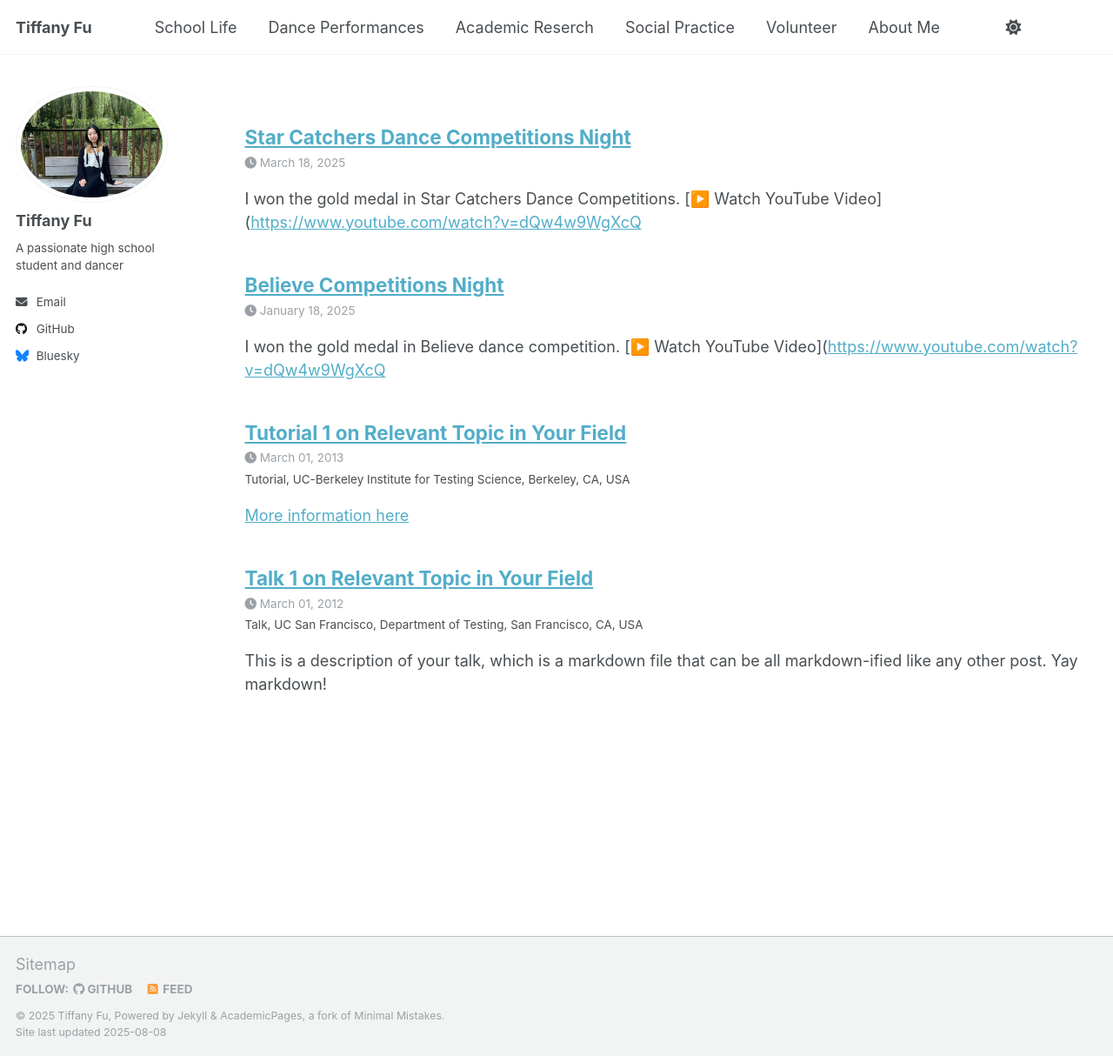
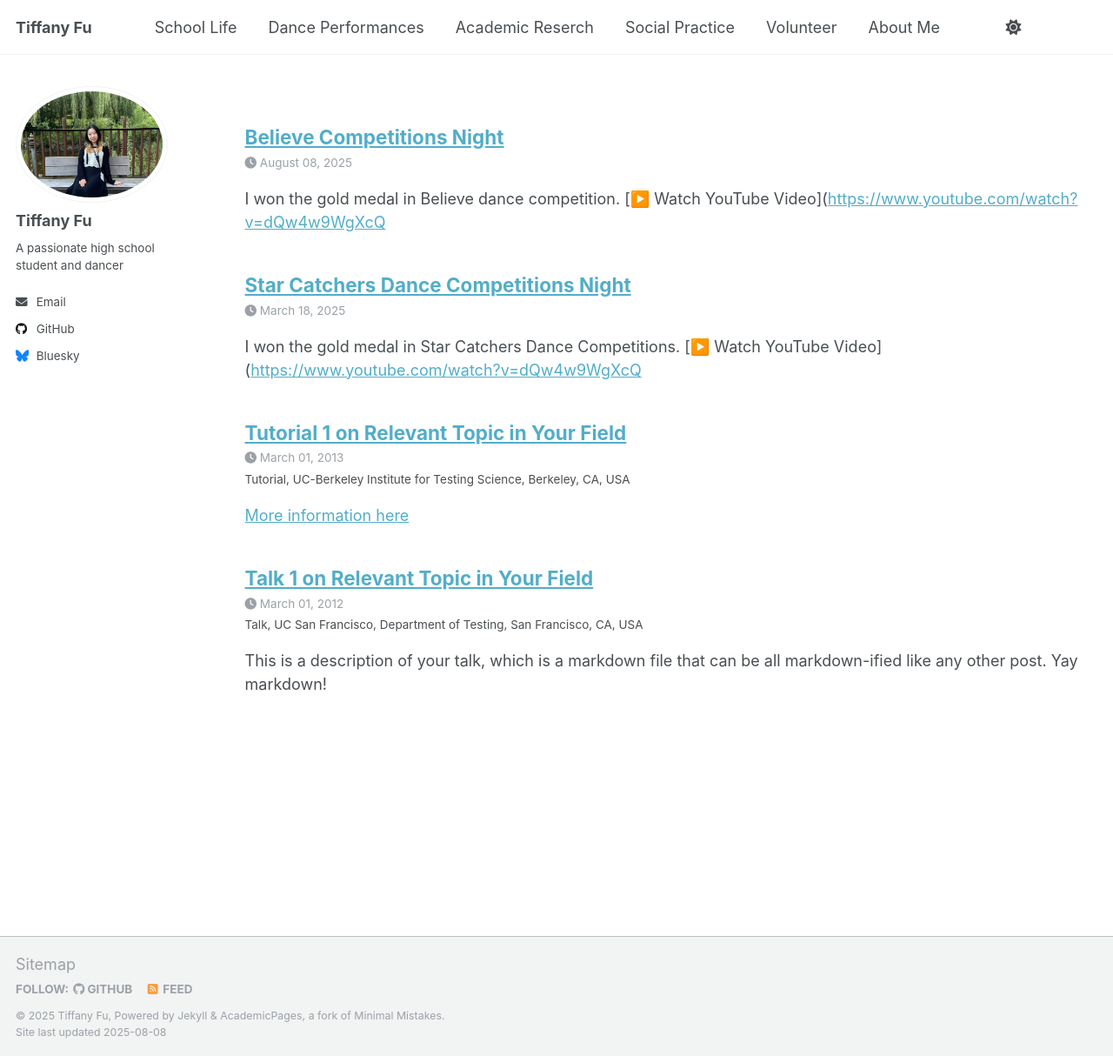
Before and after one commit to TiffanyJTFu/TiffanyFu, a Jekyll site: the page built from _pages/talks.html, in a window 1280 px wide and 1214 px high. Shown: the whole window at 87% size. Built offline with Jekyll 4.4.1, drawn with Linux system fonts in a browser that asks for light colours; a script that is not in the unit is left out.

Commit message:
Update DancePerformance1.md

```diff
--- a/_talks/DancePerformance1.md
+++ b/_talks/DancePerformance1.md
@@ -4,7 +4,7 @@ collection: talks
 type: "Believe dance competitions"
 permalink: /talks/DancePerformance1
 venue:
-date: 2025-01-18
+date:  2024, 2025
 location: "Toronto, Canada"
 ---
 
```
